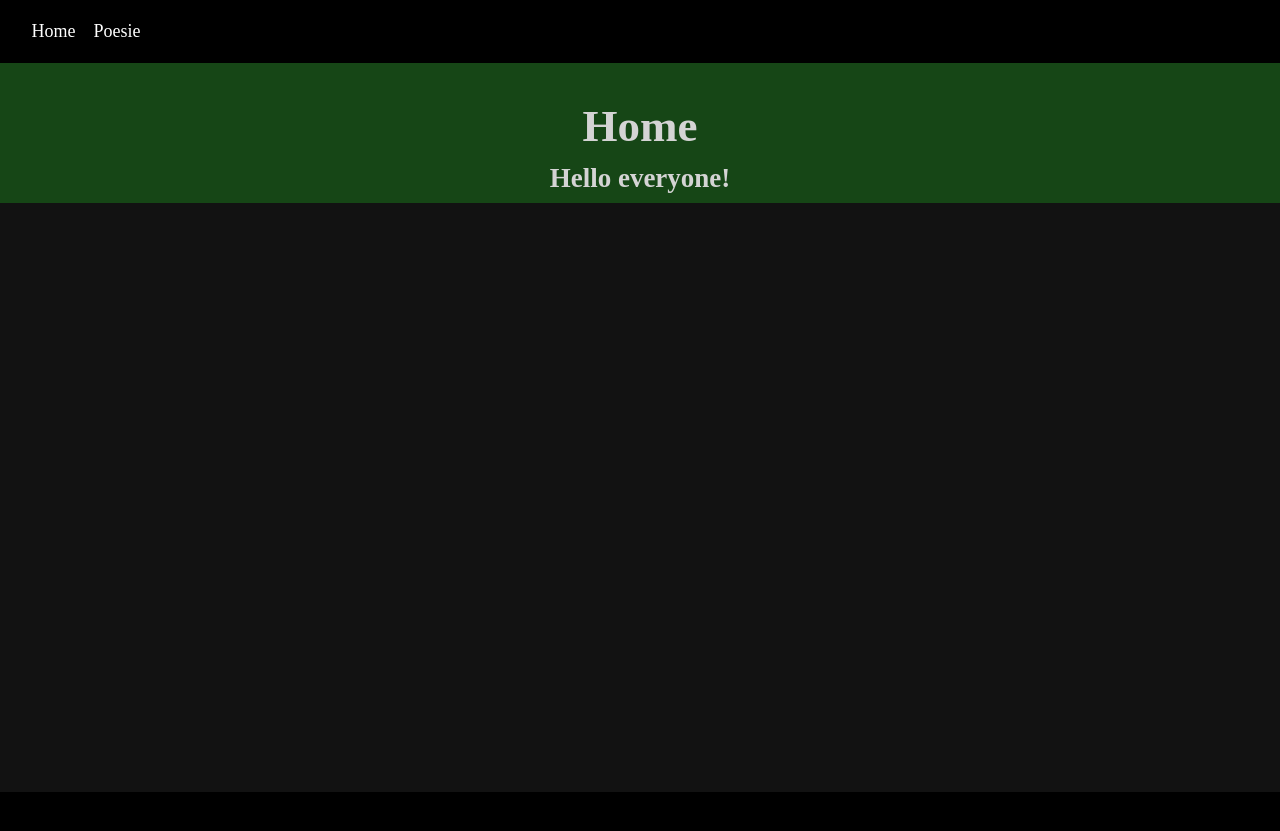
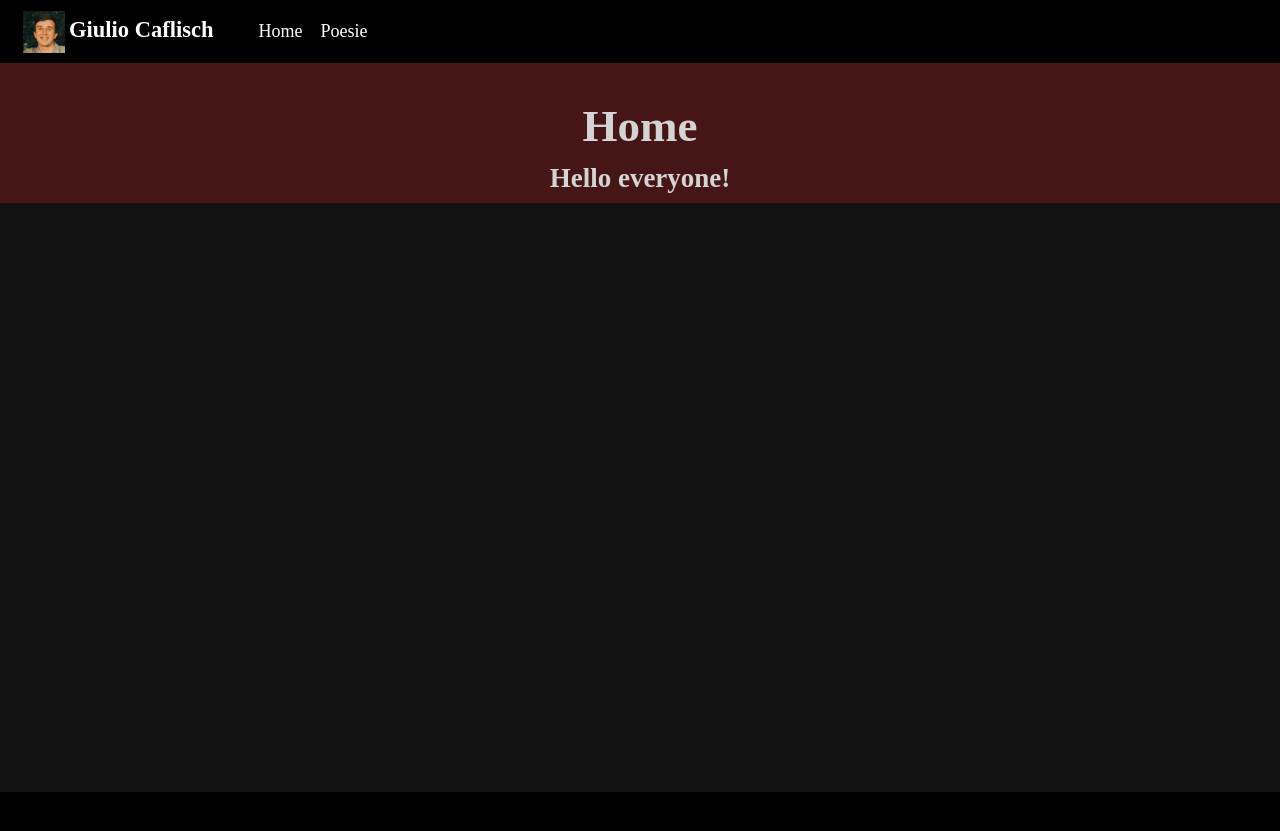
Before and after one commit to giuliocaflisch/giuliocaflisch.github.io, a Jekyll site: the page built from index.html, in a window 1280 px wide. Shown: the top 831 px of the page. Built offline with Jekyll 4.4.1, drawn with Linux system fonts in a browser that asks for light colours; some web fonts are replaced.

Commit message:
Changing color to red instead of green, small corrections on font and names and menu

```diff
--- a/_includes/menu.html
+++ b/_includes/menu.html
@@ -1,5 +1,9 @@
 <nav class="navbar navbar-expand-lg navbar-dark fixed-top p-2">
     <div class="container-xxl">
+        <a href="{{ '/' | relative_url }}" class="navbar-brand">
+            <img src="{{ '/files/profile/picture-square.jpg' | relative_url }}" width="42" alt="Logo"><b>Giulio Caflisch</b>
+        </a>
+
         <button class="navbar-toggler" type="button" data-bs-toggle="collapse" data-bs-target="#navbarSupportedContent" aria-controls="navbarSupportedContent" aria-expanded="false" aria-label="Toggle navigation">
             <span class="navbar-toggler-icon"></span>
         </button>
--- a/_layouts/default.html
+++ b/_layouts/default.html
@@ -7,7 +7,7 @@
         <link href="{{ '/static/structure/bootstrap/bootstrap.min.css' | relative_url }}" rel="stylesheet">
         <link href="{{ 'static/style.css' | relative_url }}" rel="stylesheet">
 
-        <title>{{ page.title }} | OChameleon</title>
+        <title>{{ page.title }} | Giulio Caflisch </title>
 
         <link rel="icon" href="{{ '/files/logo/colour-icon-square-top.png' | relative_url }}" type="image/png">
     </head>
--- a/static/style.css
+++ b/static/style.css
@@ -12,11 +12,11 @@
     --main-background-color: rgb(18, 18, 18);
     --pre-background-color: rgb(30, 30, 30);
     --nav-background-color: rgb(0, 0, 0);
-    --header-background-color: rgb(22, 70, 22);
+    --header-background-color: rgb(70, 22, 22);
 
     --main-color: rgb(212, 212, 212);
     --link-color: rgb(255, 255, 255);
-    --hover-link-color: rgb(33, 151, 33);
+    --hover-link-color: rgb(151, 33, 33);
 }
 
 html, body {
```
Also changed, not shown: files/profile/picture-square.jpg (added), static/assets/fonts/monocode/monocode-bold.ttf (deleted), static/assets/fonts/monocode/monocode-light.ttf (deleted), 1 other file.
